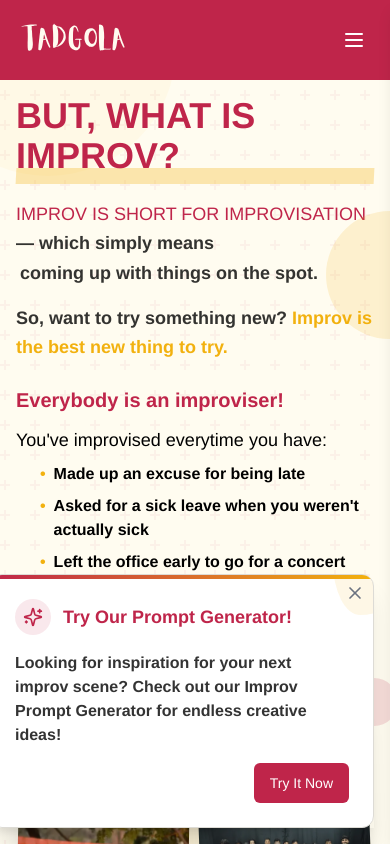
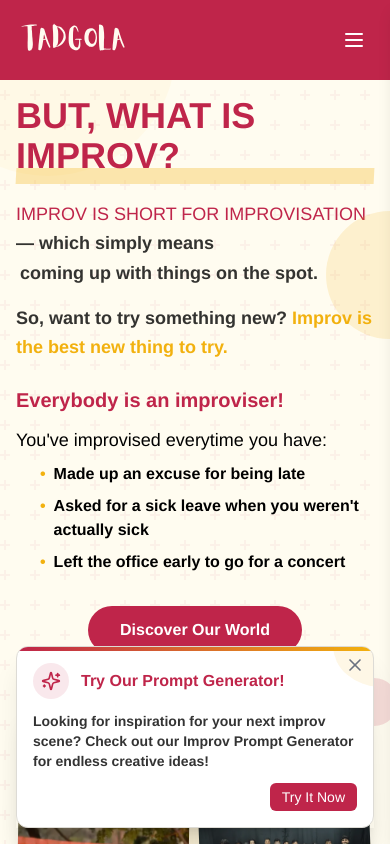
Before and after one commit to aditk15/tadgola, a Next.js app: page / in a window 390 px wide. Shown: the top 844 px of the page. Built offline with nearby package versions, Linux system fonts and the light colour scheme.

Commit message:
fixed pop up bug

```diff
--- a/components/prompt-popup.tsx
+++ b/components/prompt-popup.tsx
@@ -14,16 +14,16 @@ export default function PromptPopup() {
     // Check if user has seen the popup before
     const hasSeenBefore = localStorage.getItem("hasSeenPromptPopup")
 
-    if (!hasSeenBefore) {
+    // if (!hasSeenBefore) {
       // Show popup after a short delay
       const timer = setTimeout(() => {
         setIsOpen(true)
         setHasSeenPopup(true)
-        localStorage.setItem("hasSeenPromptPopup", "true")
-      }, 3000)
+        // localStorage.setItem("hasSeenPromptPopup", "true")
+      }, 1000)
 
       return () => clearTimeout(timer)
-    }
+    // }
   }, [])
 
   const closePopup = () => {
@@ -38,14 +38,14 @@ export default function PromptPopup() {
           animate={{ opacity: 1, scale: 1 }}
           exit={{ opacity: 0, scale: 0.9 }}
           transition={{ type: "spring", damping: 20, stiffness: 300 }}
-          className="fixed bottom-4 right-4 z-50 max-w-sm w-full shadow-xl"
+          className="fixed bottom-4 left-4 right-4 md:left-auto md:right-4 md:bottom-4 md:max-w-sm z-50 w-auto shadow-xl"
         >
           <div className="relative overflow-hidden rounded-xl bg-white border border-border">
             {/* Decorative elements */}
             <div className="absolute top-0 left-0 w-full h-1 bg-gradient-to-r from-primary to-accent"></div>
             <div className="absolute -top-10 -right-10 w-20 h-20 rounded-full bg-accent/10 blob-small"></div>
 
-            <div className="p-6 relative z-10">
+            <div className="p-4 md:p-6 relative z-10">
               <button
                 onClick={closePopup}
                 className="absolute top-2 right-2 text-gray-500 hover:text-primary transition-colors"
@@ -54,20 +54,25 @@ export default function PromptPopup() {
                 <X className="h-5 w-5" />
               </button>
 
-              <div className="flex items-center mb-4">
+              <div className="flex items-center mb-3 md:mb-4">
                 <div className="bg-primary/10 p-2 rounded-full mr-3">
                   <Sparkles className="h-5 w-5 text-primary" />
                 </div>
-                <h3 className="font-bold text-lg text-primary">Try Our Prompt Generator!</h3>
+                <h3 className="font-bold text-base md:text-lg text-primary">Try Our Prompt Generator!</h3>
               </div>
 
-              <p className="text-foreground/80 mb-4">
+              <p className="text-sm md:text-base text-foreground/80 mb-3 md:mb-4">
                 Looking for inspiration for your next improv scene? Check out our Improv Prompt Generator for endless
                 creative ideas!
               </p>
 
               <div className="flex justify-end">
-                <Button asChild variant="default" className="bg-primary hover:bg-primary/90">
+                <Button
+                  asChild
+                  variant="default"
+                  className="bg-primary hover:bg-primary/90 text-sm md:text-base py-1 px-3 md:py-2 md:px-4 h-auto"
+                  onClick={closePopup}
+                >
                   <Link href="/prompt-generator">Try It Now</Link>
                 </Button>
               </div>
```
